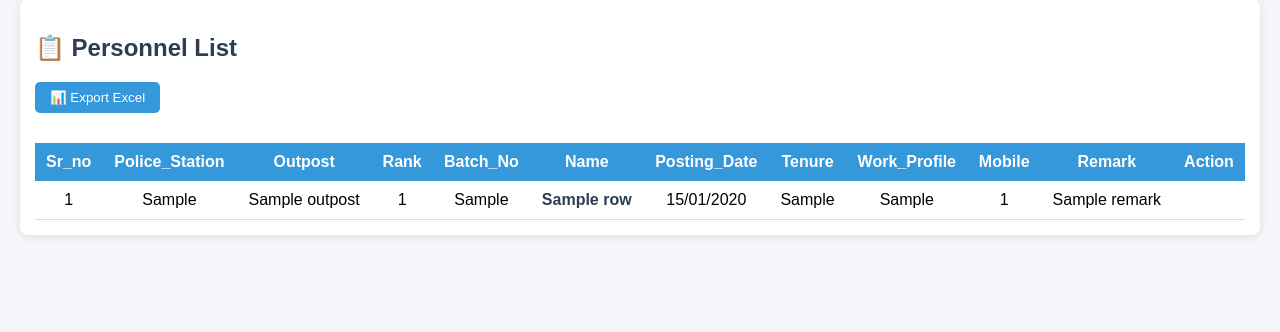
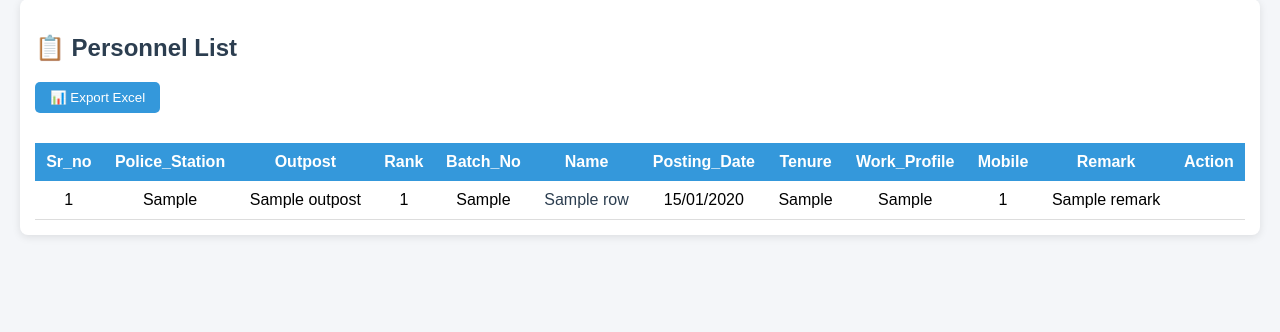
Before and after one commit to rohit502dhurve-cloud/police-websit, a Flask app: template templates/personnel.html in a window 1280 px wide. Shown: the part 225-557 px from the top of the page. Run offline with Flask 3, Linux system fonts and the light colour scheme; the template is opened without the code that fills it: most values are stand-ins (such as "Sample title", 1, 10 or a date in 2020); some libraries are stand-ins or nearby versions.

Commit message:
Update personnel.html

```diff
--- a/templates/personnel.html
+++ b/templates/personnel.html
@@ -186,7 +186,7 @@
             <td>{{ row['rank'] }}</td>
             <td>{{ row['batch_no'] }}</td>
             <td>
-                <a href="/personnel_history/{{ row['id'] }}" style="color:#2c3e50; text-decoration: none; font-weight: bold;">
+                <a href="/personnel_history/{{ row['id'] }}" style="color:#2c3e50; text-decoration: none;">
                     {{ row['name'] }}
                 </a>
             </td>
```
